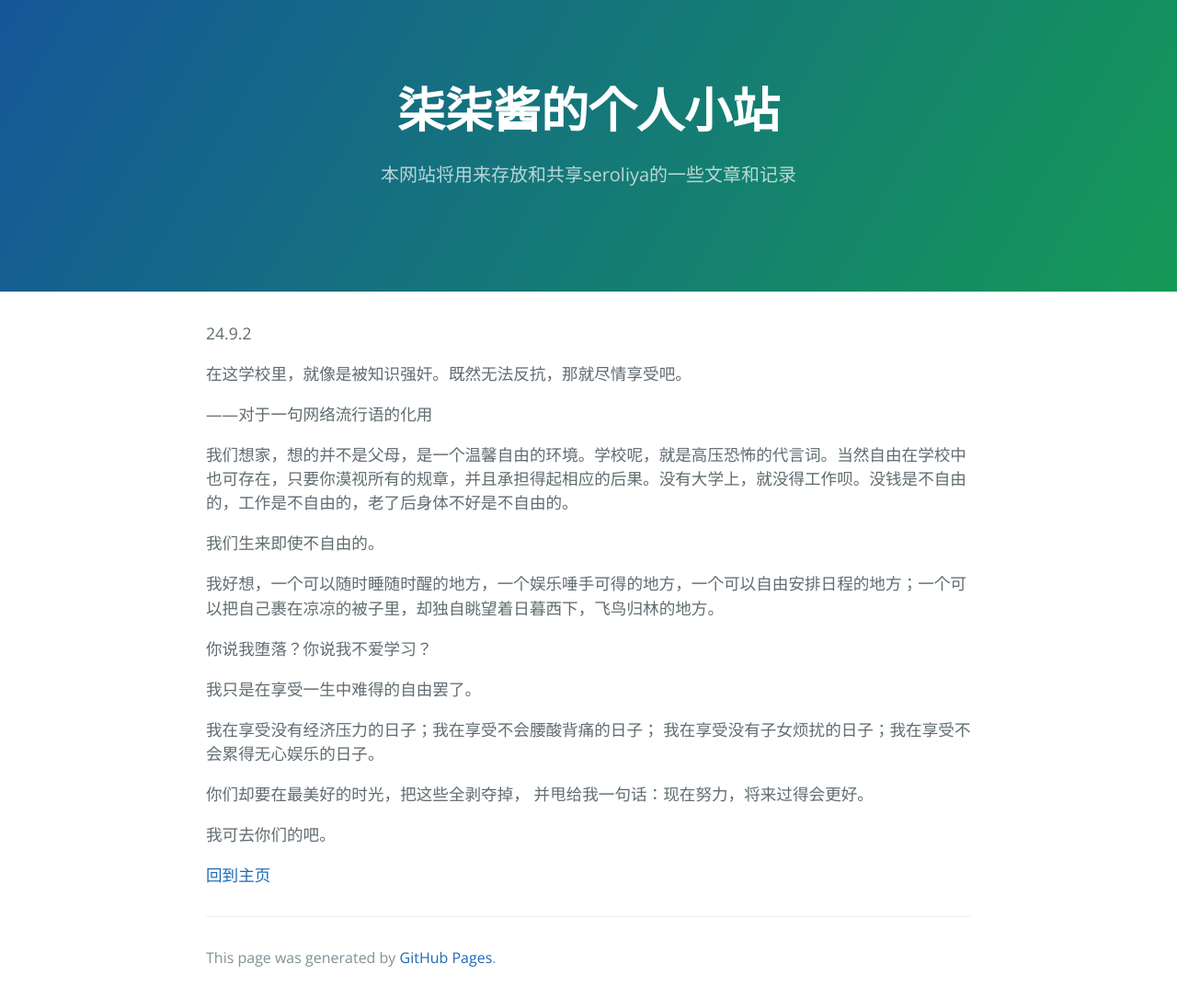
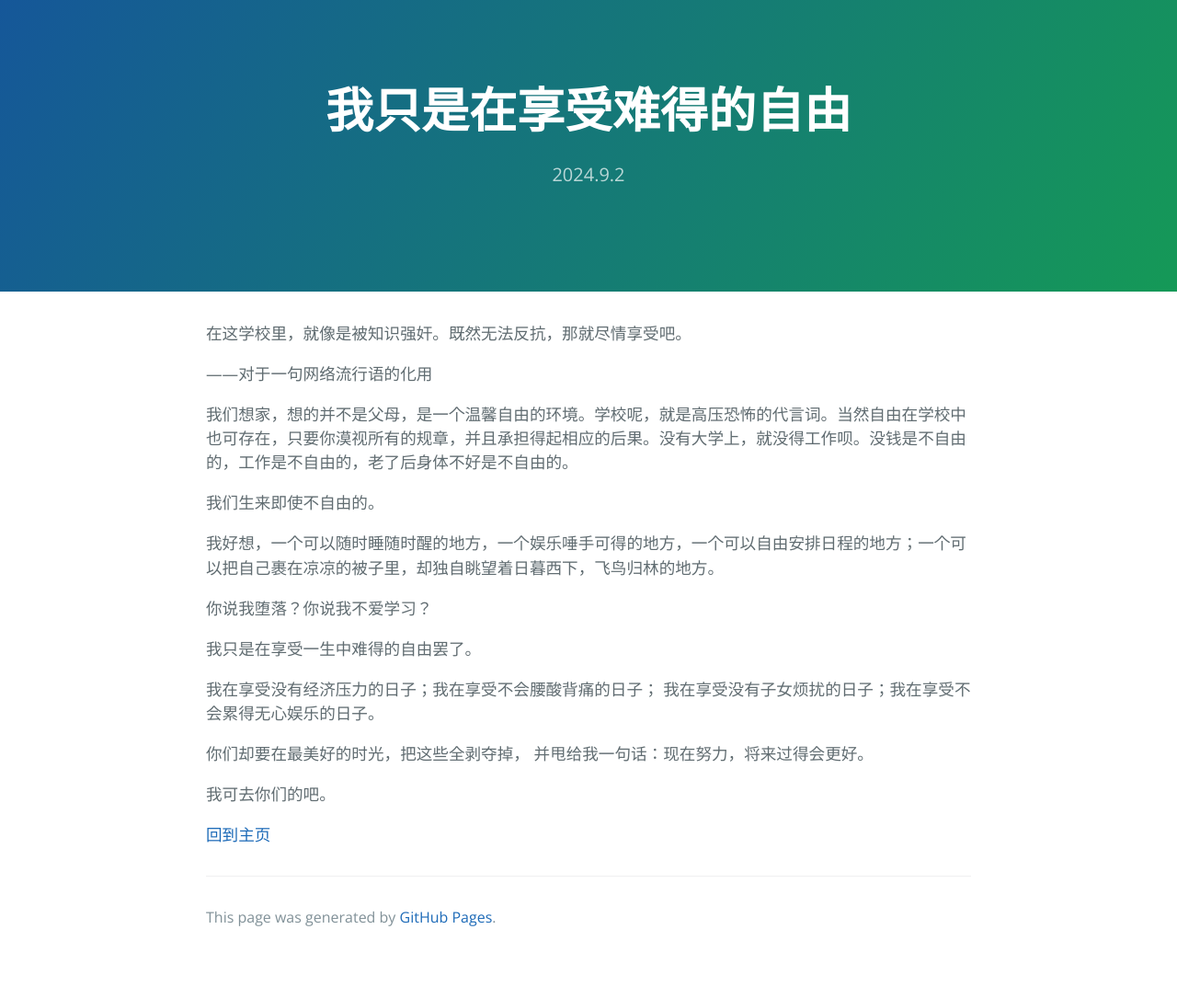
Before and after one commit to Seroliya/Seroliya.github.io, a Jekyll site: the page built from docs/我只是在享受难得的自由.md, in a window 1280 px wide. Shown: the whole page at 92% size. Built offline with Jekyll 4.4.1, drawn with Linux system fonts in a browser that asks for light colours; our own code applies the rules of GitHub Pages for plain Markdown files; after the commit the page ends 1041 px from its top, so only the background shows below that.

Commit message:
Update 我只是在享受难得的自由.md

```diff
--- a/docs/我只是在享受难得的自由.md
+++ b/docs/我只是在享受难得的自由.md
@@ -1,4 +1,8 @@
-24.9.2
+---
+layout: default
+title: 我只是在享受难得的自由
+description: 2024.9.2
+---
 
 在这学校里，就像是被知识强奸。既然无法反抗，那就尽情享受吧。
 
```
